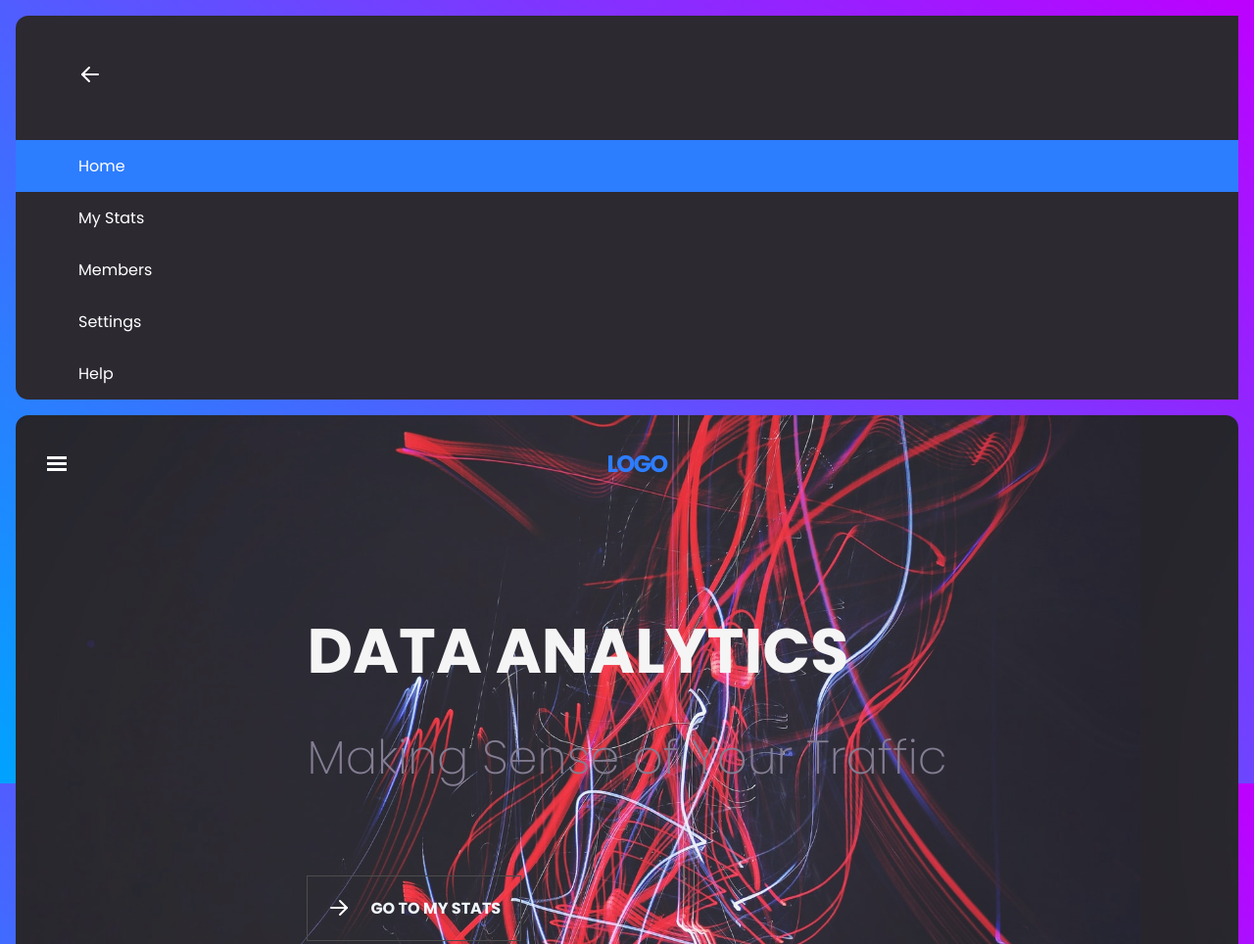
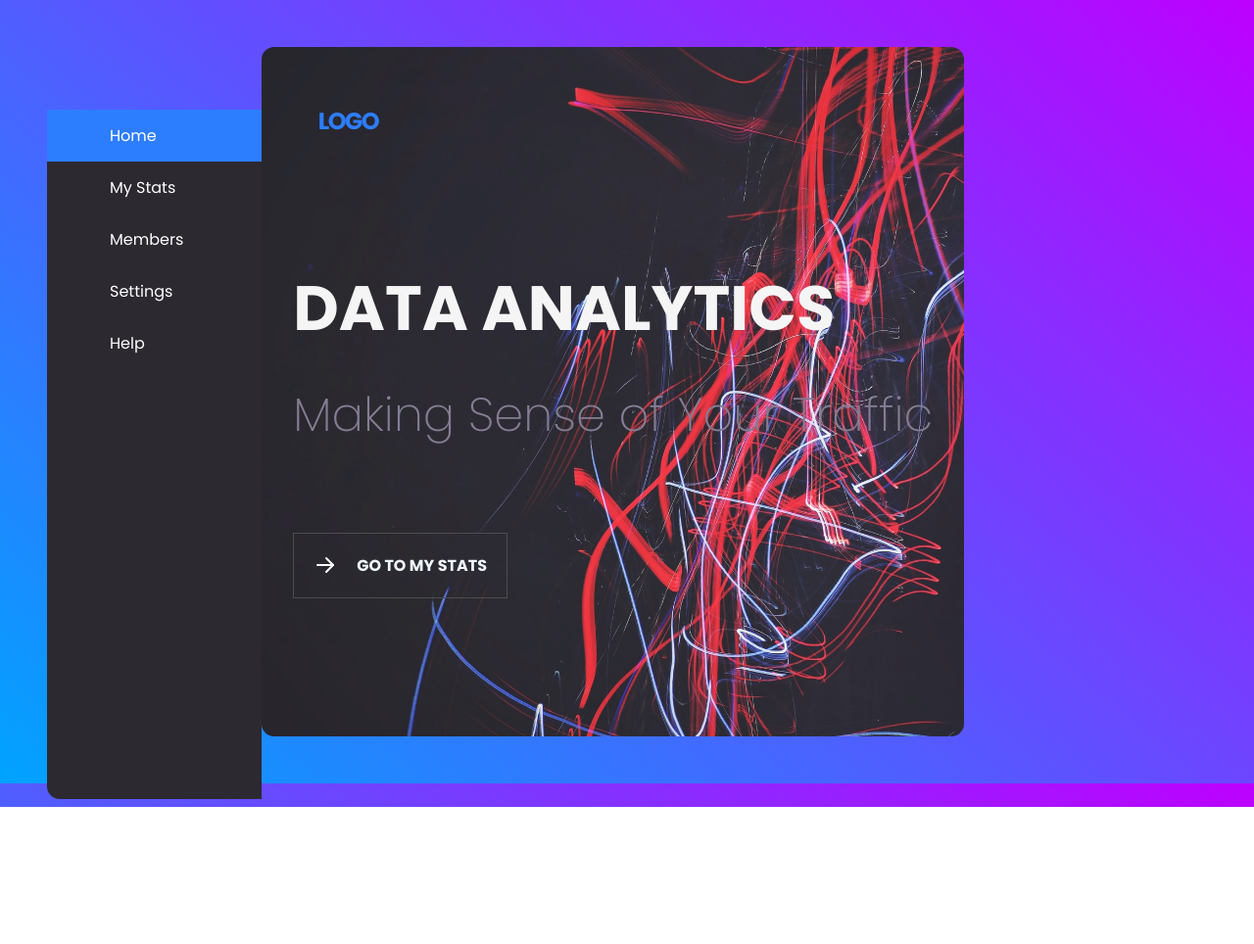
Before and after one commit to jmonroe200/Scrimba_Data_Dashboard, a plain HTML site: page index.html in a window 1280 px wide. Shown: the top 964 px of the page at 98% size. After the commit the page ends 824 px from the top, so only its background shows below. Drawn offline with Linux system fonts and the light colour scheme.

Commit message:
more nV CHNAGES

```diff
--- a/index.css
+++ b/index.css
@@ -147,4 +147,25 @@ nav ul li a:hover {
         border-bottom-left-radius: 13px;
         height: 100%;
     }
+
+    .menu-btn, .back-btn {
+        display: none;
+    }
+
+    ul {
+        margin-top: 4em;
+    }
+
+    header {
+        padding: 1.6em;
+    }
+
+    .container {
+        display: flex;
+        padding: 2em;
+    }
+
+    .logo {
+        text-align: left;
+    }
 }
```
